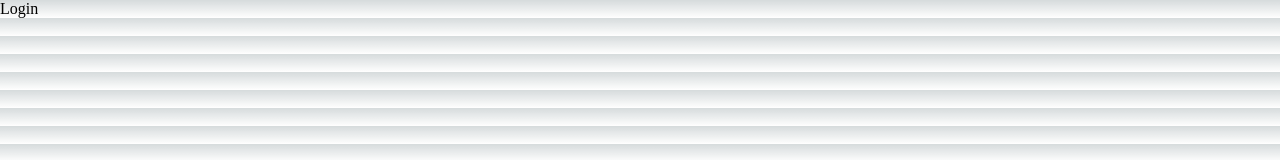
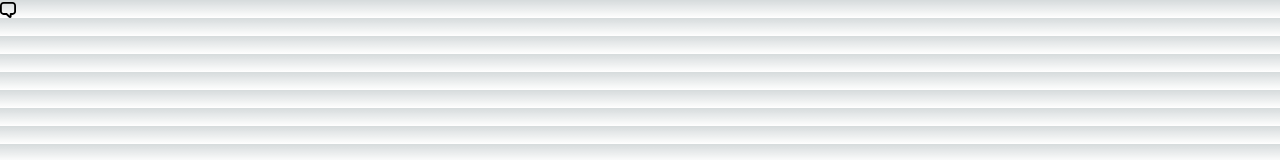
Before and after one commit to Scr00b1e/chat-app, a Next.js app: page / in a window 1280 px wide. Shown: the top 160 px of the page. Built offline with nearby package versions, Linux system fonts and the light colour scheme.

Commit message:
bug fixed

```diff
--- a/src/components/Login.tsx
+++ b/src/components/Login.tsx
@@ -1,9 +1,12 @@
+'use client'
+
+import { ChatIcon } from '@chakra-ui/icons'
 import React from 'react'
 
 const Login = () => {
     return (
         <div>
-            Login
+            <ChatIcon />
         </div>
     )
 }
```
